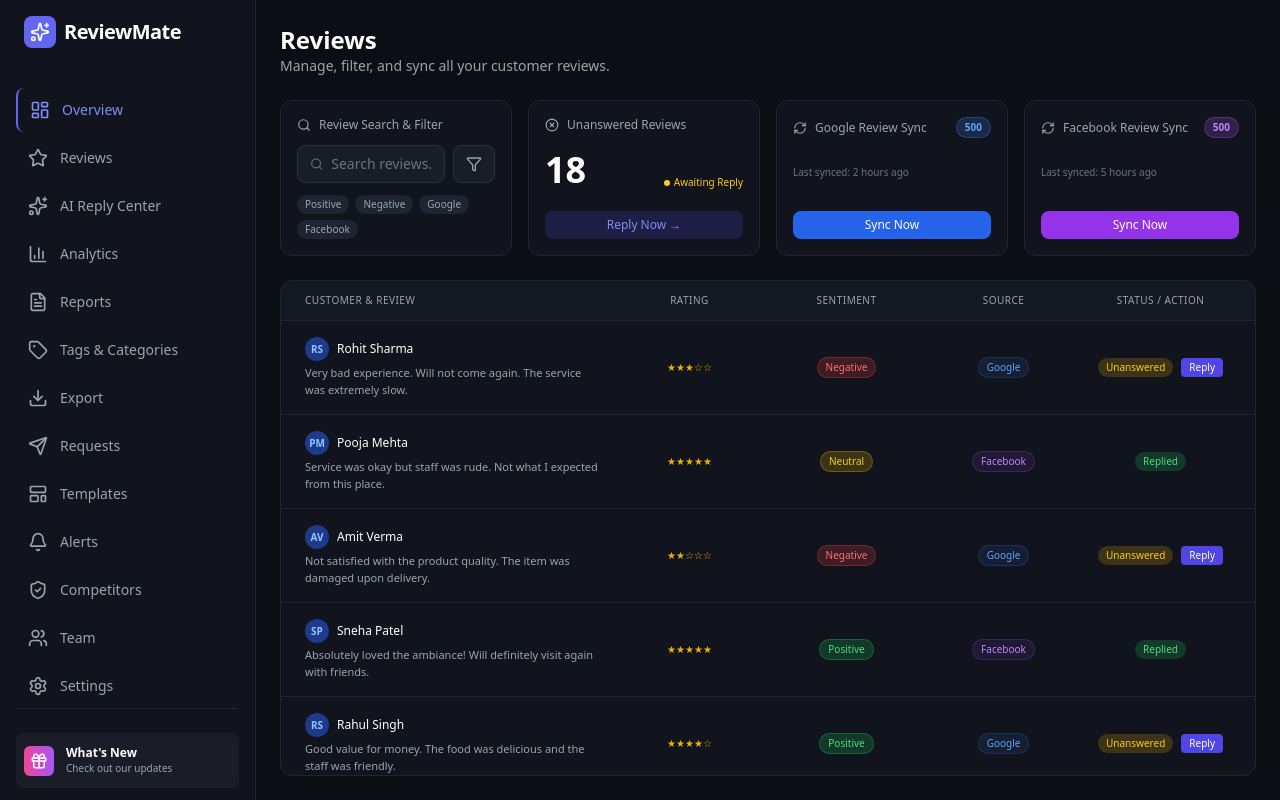
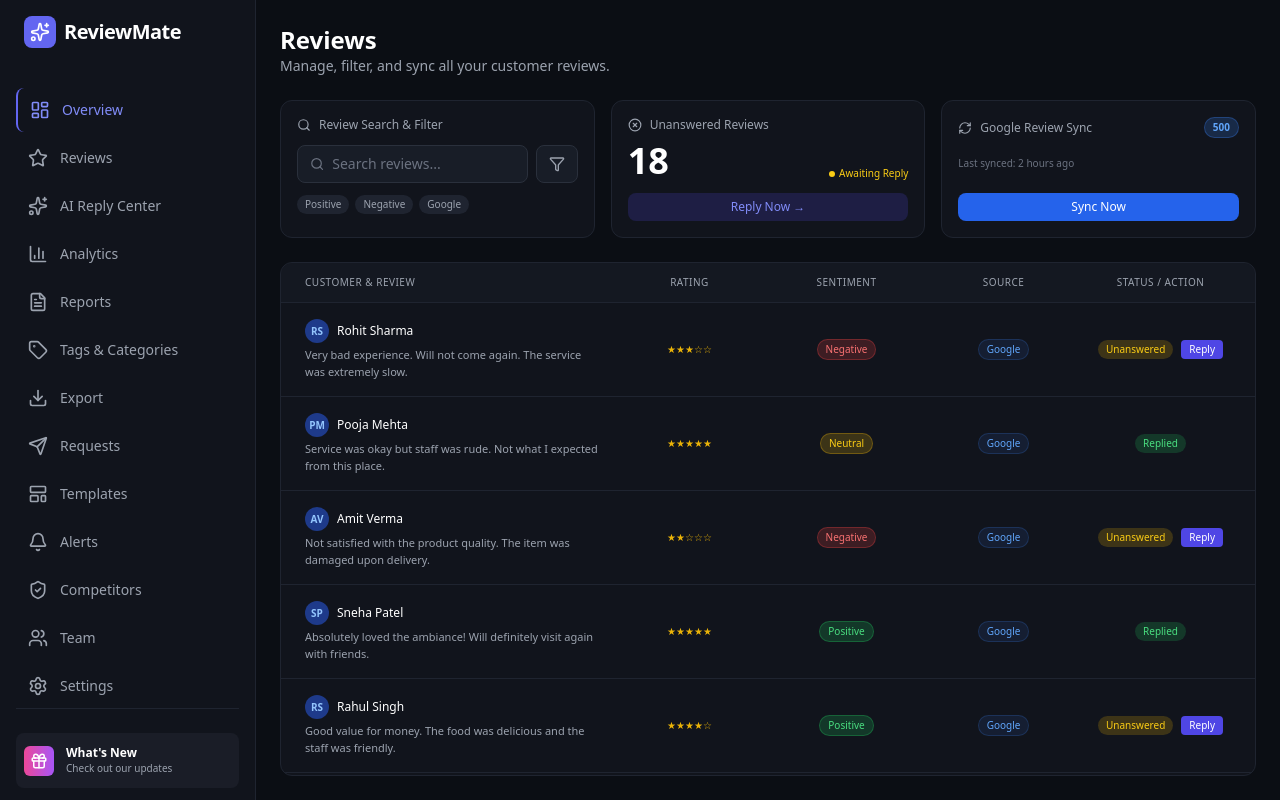
Before and after one commit to afnankhan123456/reviewreply-ai, a Next.js app: page /plans/standard/dashboard/reviews in a window 1280 px wide. Built offline with nearby package versions, Linux system fonts and the light colour scheme.

Commit message:
Update page.tsx

```diff
--- a/app/plans/standard/dashboard/reviews/page.tsx
+++ b/app/plans/standard/dashboard/reviews/page.tsx
@@ -7,7 +7,7 @@ import {
 } from 'lucide-react';
 
 export default function ReviewsPage() {
-  // Placeholder state for search/filter (Logic baad mein lagayenge)
+  // Placeholder state for search/filter
   const [searchTerm, setSearchTerm] = useState('');
   const [filterSentiment, setFilterSentiment] = useState('All');
 
@@ -23,9 +23,9 @@ export default function ReviewsPage() {
       </div>
 
       {/* ========================================== */}
-      {/* TOP CARDS SECTION (4 Cards) */}
+      {/* TOP CARDS SECTION (3 Cards - Facebook Removed) */}
       {/* ========================================== */}
-      <div className="grid grid-cols-1 md:grid-cols-2 xl:grid-cols-4 gap-4 mb-6">
+      <div className="grid grid-cols-1 md:grid-cols-2 xl:grid-cols-3 gap-4 mb-6">
 
         {/* CARD 1: Review Search & Filter */}
         <div className="bg-[#11141C] border border-[#1F2430] rounded-xl p-4 flex flex-col gap-3">
@@ -47,12 +47,10 @@ export default function ReviewsPage() {
               <Filter size={16} />
             </button>
           </div>
-          {/* Filter Chips (Placeholder) */}
           <div className="flex flex-wrap gap-1.5">
             <span className="text-[10px] bg-[#1F2430] text-gray-400 px-2 py-0.5 rounded-full cursor-pointer hover:bg-[#2A303C]">Positive</span>
             <span className="text-[10px] bg-[#1F2430] text-gray-400 px-2 py-0.5 rounded-full cursor-pointer hover:bg-[#2A303C]">Negative</span>
             <span className="text-[10px] bg-[#1F2430] text-gray-400 px-2 py-0.5 rounded-full cursor-pointer hover:bg-[#2A303C]">Google</span>
-            <span className="text-[10px] bg-[#1F2430] text-gray-400 px-2 py-0.5 rounded-full cursor-pointer hover:bg-[#2A303C]">Facebook</span>
           </div>
         </div>
 
@@ -89,23 +87,6 @@ export default function ReviewsPage() {
           </button>
         </div>
 
-        {/* CARD 4: Facebook Review Sync (With 500 Badge) */}
-        <div className="bg-[#11141C] border border-[#1F2430] rounded-xl p-4 flex flex-col justify-between">
-          <div className="flex items-center justify-between">
-            <div className="flex items-center gap-2 text-gray-400 text-xs font-medium">
-              <RefreshCw size={14} /> Facebook Review Sync
-            </div>
-            {/* The 500 Badge */}
-            <span className="bg-purple-500/20 text-purple-400 text-[10px] font-bold px-2 py-0.5 rounded-full border border-purple-500/30">
-              500
-            </span>
-          </div>
-          <div className="text-[10px] text-gray-500 mt-2">Last synced: 5 hours ago</div>
-          <button className="w-full mt-3 bg-purple-600 hover:bg-purple-500 text-white text-xs font-medium py-1.5 rounded-lg transition-colors">
-            Sync Now
-          </button>
-        </div>
-
       </div>
 
       {/* ========================================== */}
@@ -113,7 +94,6 @@ export default function ReviewsPage() {
       {/* ========================================== */}
       <div className="bg-[#11141C] border border-[#1F2430] rounded-xl overflow-hidden">
 
-        {/* Table Header */}
         <div className="grid grid-cols-12 gap-4 px-6 py-3 border-b border-[#1F2430] bg-[#181D27]/50 text-[10px] text-gray-400 font-medium uppercase tracking-wider">
           <div className="col-span-4">Customer & Review</div>
           <div className="col-span-2 text-center">Rating</div>
@@ -122,7 +102,6 @@ export default function ReviewsPage() {
           <div className="col-span-2 text-center">Status / Action</div>
         </div>
 
-        {/* Review Rows */}
         <div className="divide-y divide-[#1F2430]">
           <ReviewRow
             name="Rohit Sharma"
@@ -137,7 +116,7 @@ export default function ReviewsPage() {
             text="Service was okay but staff was rude. Not what I expected from this place."
             rating={5}
             sentiment="Neutral"
-            source="Facebook"
+            source="Google"
             status="Replied"
           />
           <ReviewRow
@@ -153,7 +132,7 @@ export default function ReviewsPage() {
             text="Absolutely loved the ambiance! Will definitely visit again with friends."
             rating={5}
             sentiment="Positive"
-            source="Facebook"
+            source="Google"
             status="Replied"
           />
           <ReviewRow
@@ -166,7 +145,6 @@ export default function ReviewsPage() {
           />
         </div>
 
-        {/* Table Footer / Pagination Placeholder */}
         <div className="flex justify-between items-center px-6 py-4 border-t border-[#1F2430] text-[10px] text-gray-500">
           <span>Showing 1-5 of 1,248 reviews</span>
           <div className="flex gap-2">
@@ -180,14 +158,9 @@ export default function ReviewsPage() {
   );
 }
 
-// ==========================================
-// REUSABLE COMPONENT: Review Row
-// ==========================================
 function ReviewRow({ name, text, rating, sentiment, source, status }: any) {
   return (
     <div className="grid grid-cols-12 gap-4 px-6 py-4 hover:bg-[#181D27] transition-colors">
-
-      {/* Col 1: Name & Text */}
       <div className="col-span-4 flex flex-col gap-1">
         <div className="flex items-center gap-2">
           <div className="w-6 h-6 rounded-full bg-blue-900 text-blue-300 flex items-center justify-center text-[10px] font-bold">
@@ -197,8 +170,6 @@ function ReviewRow({ name, text, rating, sentiment, source, status }: any) {
         </div>
         <div className="text-[11px] text-gray-400 line-clamp-2">{text}</div>
       </div>
-
-      {/* Col 2: Rating */}
       <div className="col-span-2 flex items-center justify-center gap-1">
         <div className="flex text-[10px] text-yellow-500">
           {Array.from({ length: 5 }).map((_, i) => (
@@ -206,8 +177,6 @@ function ReviewRow({ name, text, rating, sentiment, source, status }: any) {
           ))}
         </div>
       </div>
-
-      {/* Col 3: Sentiment */}
       <div className="col-span-2 flex items-center justify-center">
         <span className={`text-[10px] px-2 py-0.5 rounded-full border ${
           sentiment === 'Positive' ? 'bg-green-500/20 text-green-400 border-green-500/30' :
@@ -217,8 +186,6 @@ function ReviewRow({ name, text, rating, sentiment, source, status }: any) {
           {sentiment}
         </span>
       </div>
-
-      {/* Col 4: Source */}
       <div className="col-span-2 flex items-center justify-center">
         <span className={`text-[10px] px-2 py-0.5 rounded-full border ${
           source === 'Google' ? 'bg-blue-500/10 text-blue-400 border-blue-500/20' :
@@ -227,8 +194,6 @@ function ReviewRow({ name, text, rating, sentiment, source, status }: any) {
           {source}
         </span>
       </div>
-
-      {/* Col 5: Status / Action */}
       <div className="col-span-2 flex items-center justify-center gap-2">
         <span className={`text-[10px] px-2 py-0.5 rounded-full ${
           status === 'Replied' ? 'bg-green-500/20 text-green-400' : 'bg-yellow-500/20 text-yellow-400'
```
